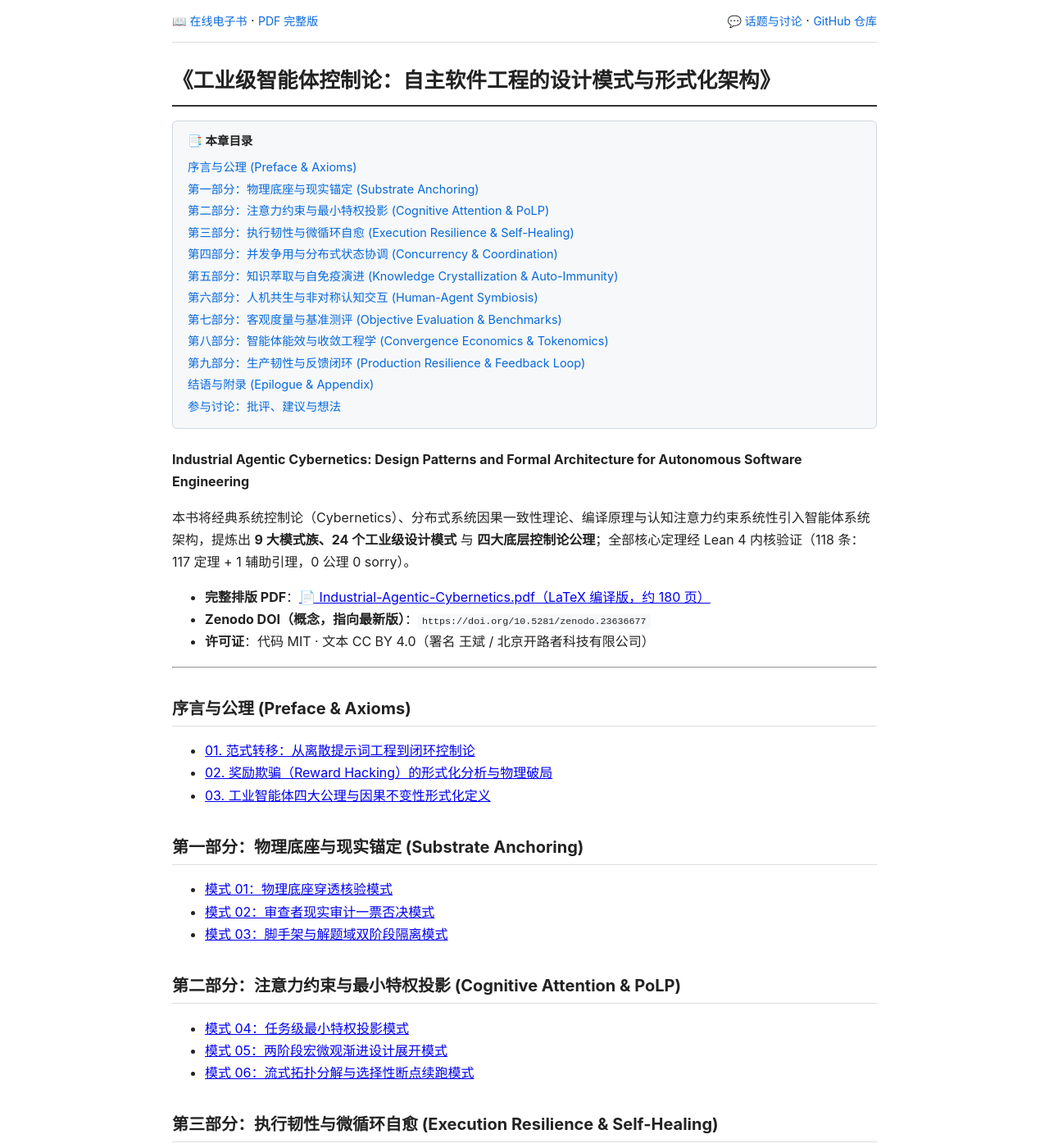
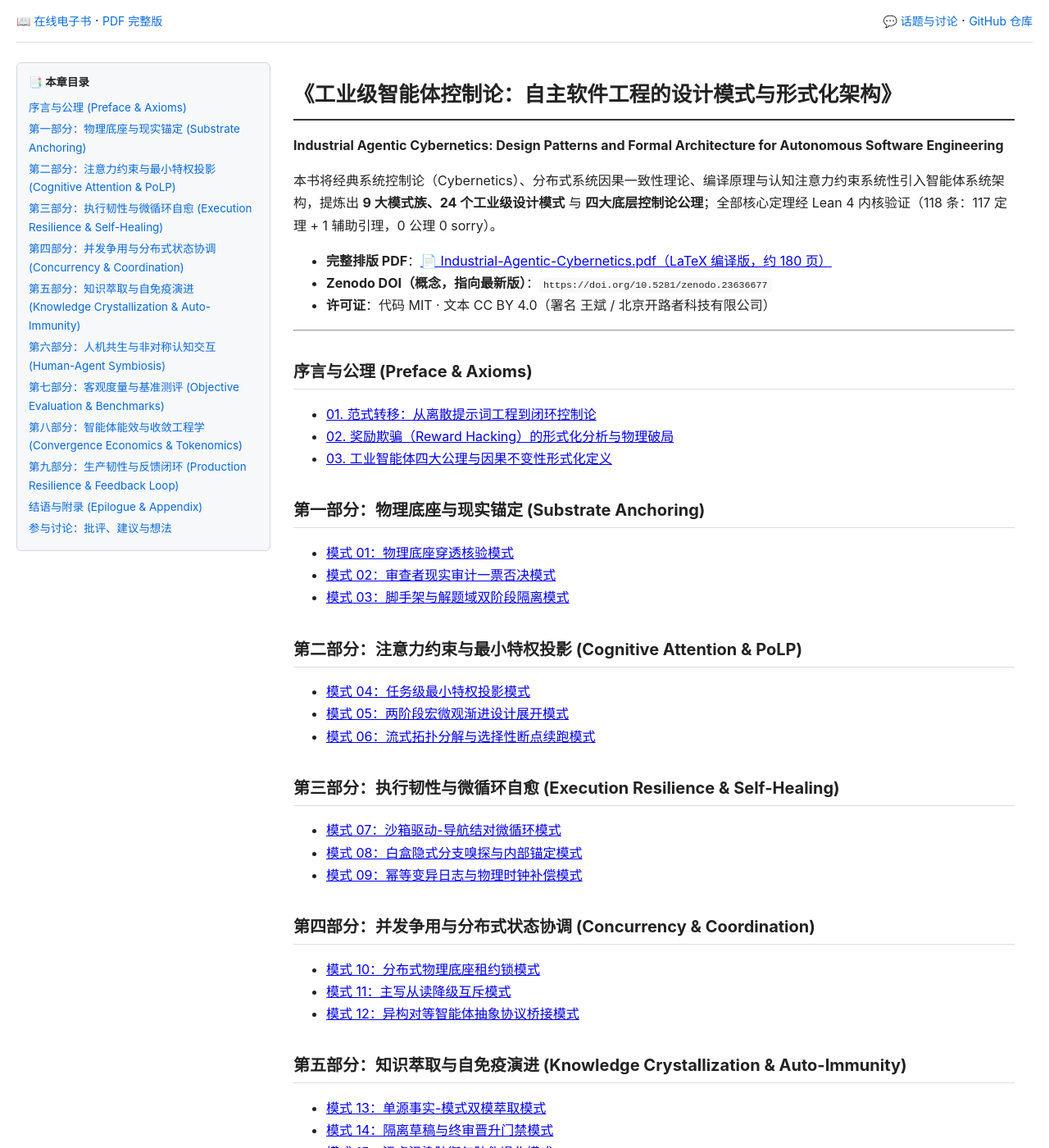
Before and after one commit to dpsnet/industrial-agentic-cybernetics, a Jekyll site: the page built from docs/index.md, in a window 1280 px wide and 1400 px high. Shown: the whole window at 82% size. Built offline with Jekyll 4.4.1, drawn with Linux system fonts in a browser that asks for light colours.

Commit message:
目录改为侧边浮动栏（sticky，随页面滚动），层级细到 h5（h2/h3/h4/h5 四级嵌套）；窄屏自动隐藏

```diff
--- a/docs/_layouts/default.html
+++ b/docs/_layouts/default.html
@@ -25,40 +25,48 @@ window.addEventListener('load', function () {
 });
 window.addEventListener('load', function () {
   var main = document.querySelector('main');
-  if (!main) return;
-  var hs = main.querySelectorAll('h2, h3');
+  var side = document.getElementById('toc-side');
+  if (!main || !side) return;
+  var hs = main.querySelectorAll('h2, h3, h4, h5');
   if (hs.length === 0) return;
   function esc(s) { return s.replace(/&/g, '&amp;').replace(/</g, '&lt;').replace(/>/g, '&gt;'); }
   var items = [];
   hs.forEach(function (h, i) {
     if (!h.id) h.id = 'sec-' + i;
-    items.push({ tag: h.tagName, id: h.id, text: h.textContent.trim() });
+    items.push({ level: parseInt(h.tagName.charAt(1), 10), id: h.id, text: h.textContent.trim() });
   });
-  var html = '<div class="toc-box"><div class="toc-title">📑 本章目录</div><ul>';
-  var openUl = false;
+  var html = '<nav class="toc-nav"><div class="toc-title">📑 本章目录</div><ul>';
+  var stack = [];
   items.forEach(function (it) {
-    if (it.tag === 'H2') {
-      if (openUl) { html += '</ul>'; openUl = false; }
-      html += '<li><a href="#' + it.id + '">' + esc(it.text) + '</a>';
-    } else {
-      if (!openUl) { html += '<ul>'; openUl = true; }
-      html += '<li><a href="#' + it.id + '">' + esc(it.text) + '</a></li>';
-    }
+    while (stack.length && stack[stack.length - 1].level >= it.level) { html += '</li>'; stack.pop(); }
+    if (stack.length && stack[stack.length - 1].level < it.level) html += '<ul>';
+    html += '<li><a href="#' + it.id + '">' + esc(it.text) + '</a>';
+    stack.push({ level: it.level });
   });
-  if (openUl) html += '</ul>';
-  html += '</li></ul></div>';
-  var h1 = main.querySelector('h1');
-  if (h1) h1.insertAdjacentHTML('afterend', html);
-  else main.insertAdjacentHTML('afterbegin', html);
+  while (stack.length) { html += '</li>'; stack.pop(); }
+  html += '</ul></nav>';
+  side.innerHTML = html;
 });
 </script>
 <style>
   body { font-family: -apple-system, "Segoe UI", "PingFang SC", "Microsoft YaHei", sans-serif;
-         line-height: 1.7; color: #222; max-width: 860px; margin: 0 auto; padding: 0 20px; }
+         line-height: 1.7; color: #222; margin: 0 auto; padding: 0 20px; }
   header.topbar { border-bottom: 1px solid #ddd; padding: 12px 0; margin-bottom: 24px;
                   display: flex; justify-content: space-between; flex-wrap: wrap; gap: 8px; }
   header.topbar a { color: #0969da; text-decoration: none; font-size: 14px; }
   header.topbar a:hover { text-decoration: underline; }
+  .layout { display: flex; gap: 28px; align-items: flex-start; }
+  .toc-side { position: sticky; top: 16px; width: 280px; flex-shrink: 0;
+              max-height: calc(100vh - 32px); overflow-y: auto;
+              background: #f6f8fa; border: 1px solid #d0d7de; border-radius: 6px;
+              padding: 12px 14px; font-size: 0.84em; }
+  .toc-title { font-weight: 600; margin-bottom: 8px; }
+  .toc-nav ul { list-style: none; margin: 0; padding-left: 0; }
+  .toc-nav ul ul { padding-left: 13px; }
+  .toc-nav li { margin: 3px 0; }
+  .toc-nav a { color: #0969da; text-decoration: none; }
+  .toc-nav a:hover { text-decoration: underline; }
+  main { flex: 1; min-width: 0; max-width: 880px; }
   h1 { font-size: 1.6em; border-bottom: 2px solid #333; padding-bottom: 8px; }
   h2 { font-size: 1.25em; margin-top: 1.6em; border-bottom: 1px solid #ddd; padding-bottom: 4px; }
   h3 { font-size: 1.1em; }
@@ -69,16 +77,12 @@ window.addEventListener('load', function () {
   th, td { border: 1px solid #d0d7de; padding: 6px 10px; font-size: 0.95em; }
   img { max-width: 100%; }
   blockquote { border-left: 4px solid #d0d7de; margin: 12px 0; padding: 4px 16px; color: #57606a; }
-  .toc-box { background: #f6f8fa; border: 1px solid #d0d7de; border-radius: 6px;
-             padding: 12px 18px; margin: 0 0 24px; font-size: 0.9em; }
-  .toc-title { font-weight: 600; margin-bottom: 8px; }
-  .toc-box ul { list-style: none; margin: 0; padding-left: 0; }
-  .toc-box ul ul { padding-left: 18px; }
-  .toc-box li { margin: 2px 0; }
-  .toc-box a { color: #0969da; text-decoration: none; }
-  .toc-box a:hover { text-decoration: underline; }
   footer { border-top: 1px solid #ddd; margin-top: 48px; padding: 16px 0 32px;
            color: #57606a; font-size: 13px; }
+  @media (max-width: 1000px) {
+    .layout { display: block; }
+    .toc-side { display: none; }
+  }
 </style>
 </head>
 <body>
@@ -86,9 +90,12 @@ window.addEventListener('load', function () {
   <span><a href="{{ site.baseurl }}/index.html">📖 在线电子书</a> · <a href="{{ site.baseurl }}/Industrial-Agentic-Cybernetics.pdf">PDF 完整版</a></span>
   <span><a href="https://github.com/dpsnet/industrial-agentic-cybernetics/discussions">💬 话题与讨论</a> · <a href="https://github.com/dpsnet/industrial-agentic-cybernetics">GitHub 仓库</a></span>
 </header>
+<div class="layout">
+<aside class="toc-side" id="toc-side"></aside>
 <main>
 {{ content }}
 </main>
+</div>
 <footer>
   《工业智能体控制论：自主软件工程的设计模式与形式化架构》 · 王斌（Bin Wang）/ 北京开路者科技有限公司 · CC BY 4.0 · DOI https://doi.org/10.5281/zenodo.23636677（概念 DOI，指向最新版）
 </footer>
```
